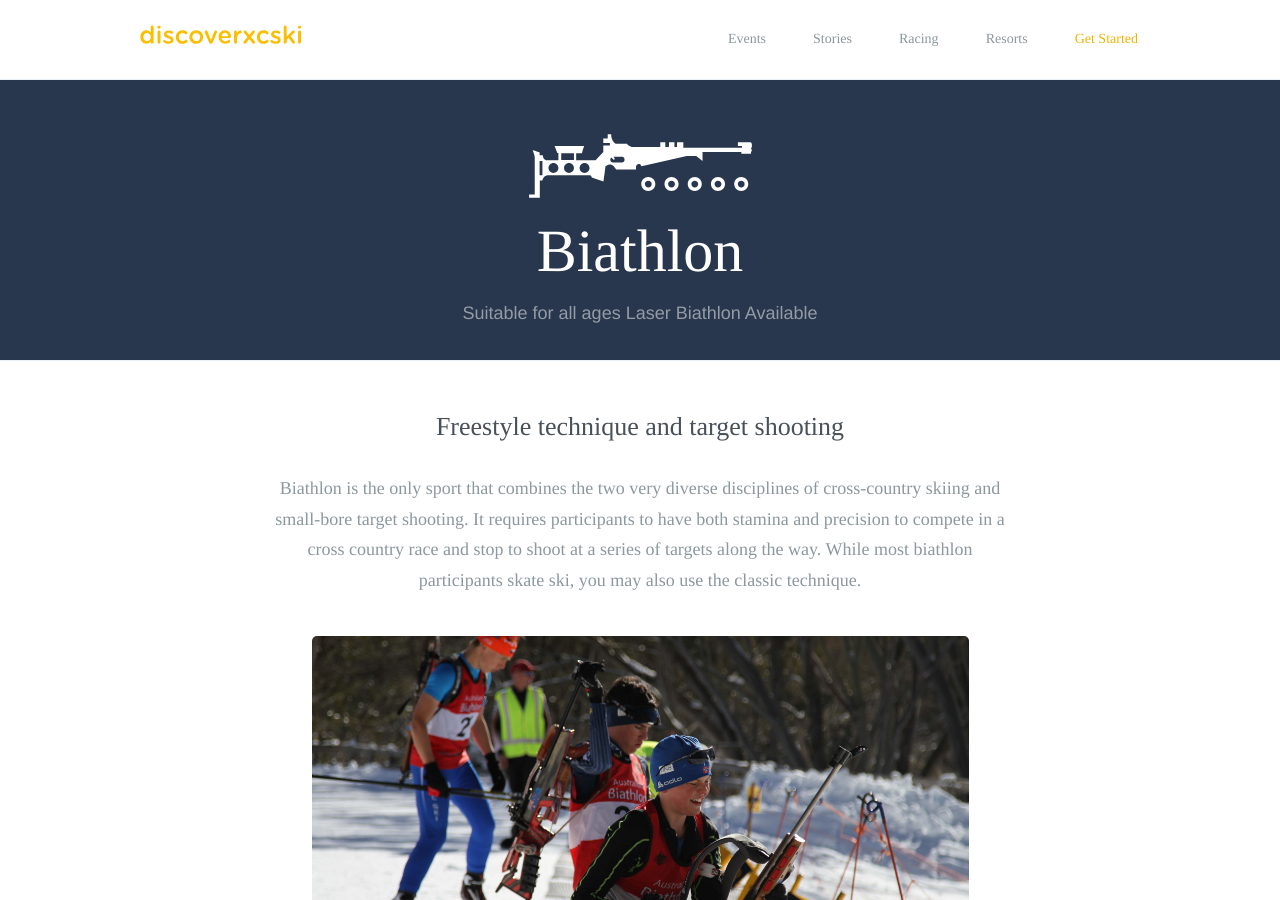
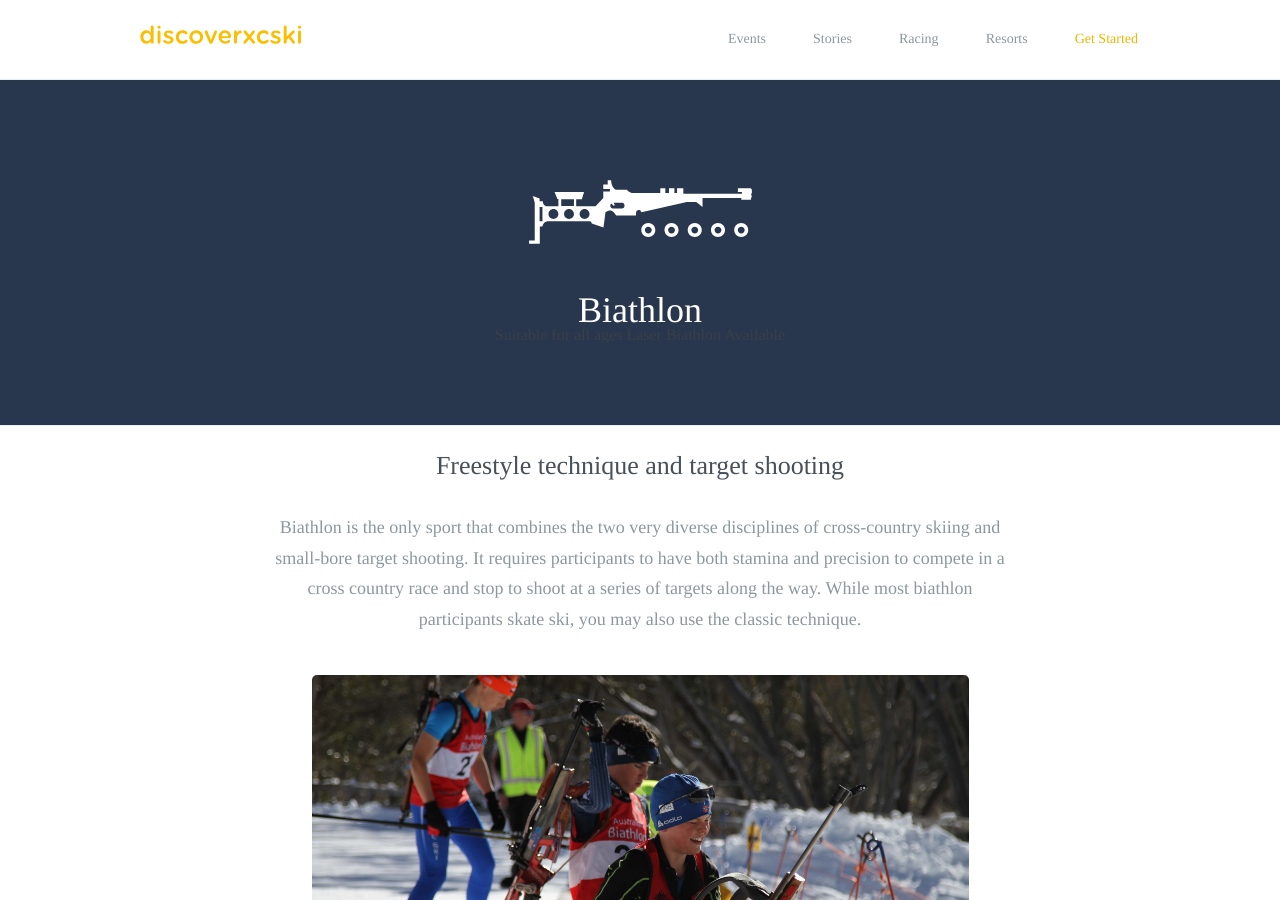
Before and after one commit to robcatto/robcatto.github.io, a Jekyll site: the page built from racing/australian-biathlon/index.html, in a window 1280 px wide and 900 px high. Built offline with Jekyll 4.4.1, drawn with Linux system fonts in a browser that asks for light colours; some web fonts are replaced; Markdown is read by kramdown in place of the engine named in the settings.

Commit message:
Update index.html

```diff
--- a/racing/australian-biathlon/index.html
+++ b/racing/australian-biathlon/index.html
@@ -3,7 +3,7 @@ layout: default
 ---
 
 
-        <div id="headerarea" class="feature_header" style="margin-bottom: 0px; background-color: #28374D; padding: 35px 0;">
+        <div id="headerarea" class="feature_header" style="background-color: #28374D;">
             <div class="header__logo--wrap">
                     <!--
                 <div class="mobile__logos--left"></div>
@@ -29,8 +29,8 @@ layout: default
         </g>
     </g>
 </svg>
-                <h1 style="color: white; font-size: 60px;">Biathlon</h1>
-                <h2 class="subheader">Suitable for all ages Laser Biathlon Available</h2>
+                <h1 class="feature_heading"style="color: white;">Biathlon</h1>
+                <h2 class="feature_subheading">Suitable for all ages Laser Biathlon Available</h2>
             </section>
 
 
```
